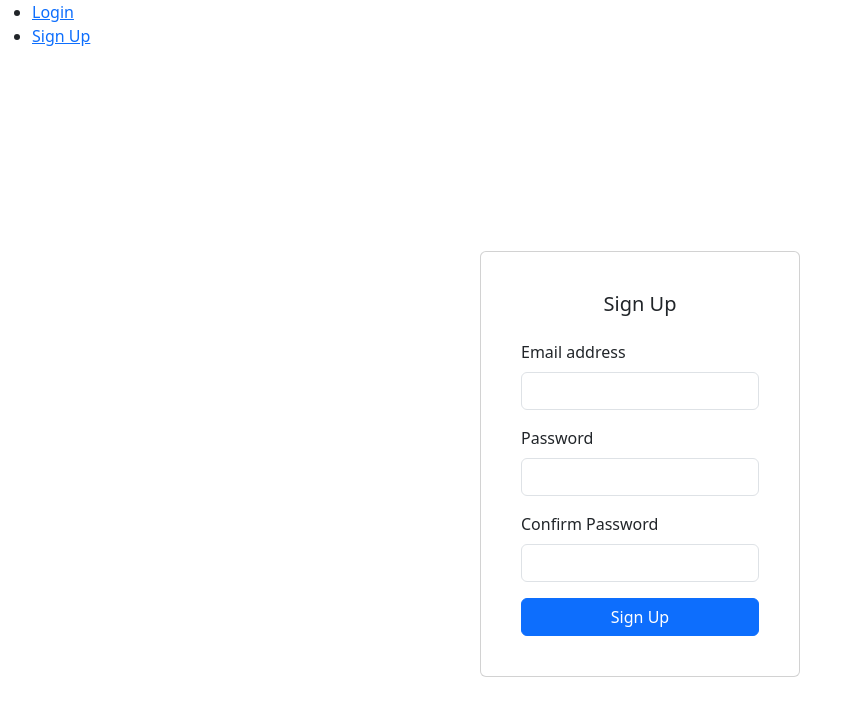
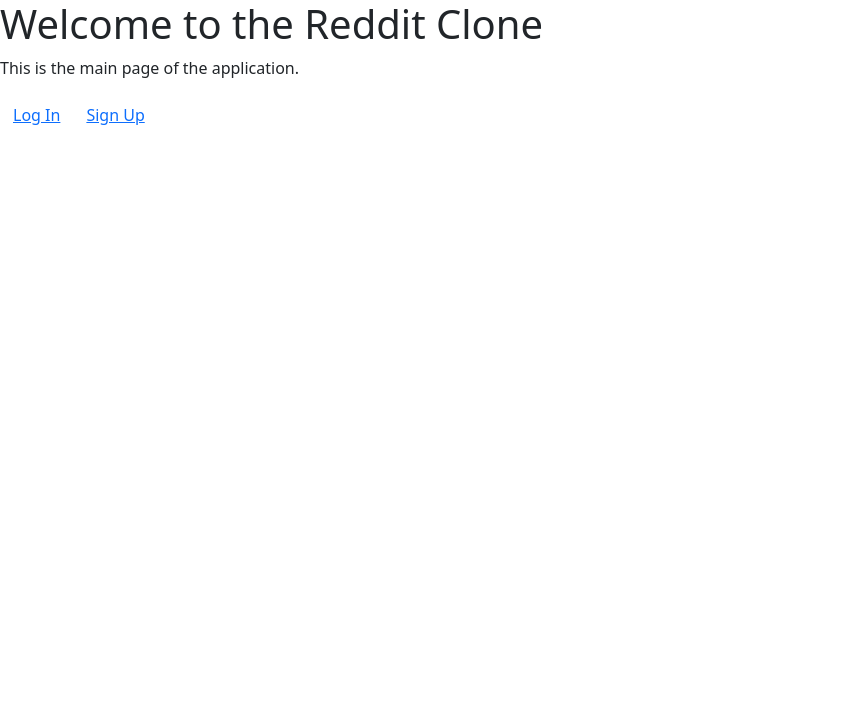
Before and after one commit to YuxiangFanJake/RedditClone_frontend, a React (Create React App) app in the folder reddit-clone-ui/: page /signup in a window 1280 px wide. Shown: the top 716 px of the page, without its empty margins (0-863 px from the left). Built offline with nearby package versions, Linux system fonts and the light colour scheme.

Commit message:
finish the log in and sign up popup window

```diff
--- a/reddit-clone-ui/src/App.js
+++ b/reddit-clone-ui/src/App.js
@@ -1,32 +1,44 @@
-import React from 'react';
-import { BrowserRouter as Router, Route, Link, Routes } from 'react-router-dom';
-import LoginPage from './LoginPage';
-import SignUpForm from './SignUpForm';
+import React, { useState } from 'react';
+import { BrowserRouter as Router, Link } from 'react-router-dom';
+import { Modal, Button } from 'react-bootstrap';
+import LoginPage from './LoginPage'; // Your LoginPage component
+import SignUpForm from './SignUpForm'; // Your SignUpForm component
 
-function App() {
+const App = () => {
+  const [showLogin, setShowLogin] = useState(false);
+  const [showSignUp, setShowSignUp] = useState(false);
+
+  const handleShowLogin = () => setShowLogin(true);
+  const handleCloseLogin = () => setShowLogin(false);
+
+  const handleShowSignUp = () => setShowSignUp(true);
+  const handleCloseSignUp = () => setShowSignUp(false);
+
   return (
     <Router>
-      <div>
-        <nav>
-          {/* Navigation links */}
-          <ul>
-            <li>
-              <Link to="/login">Login</Link>
-            </li>
-            <li>
-              <Link to="/signup">Sign Up</Link>
-            </li>
-          </ul>
-        </nav>
+      <div className="App">
+        {/* Main Page Content */}
+        <div>
+          <h1>Welcome to the Reddit Clone</h1>
+          <p>This is the main page of the application.</p>
+          <Button variant="link" onClick={handleShowLogin}>Log In</Button>
+          <Button variant="link" onClick={handleShowSignUp}>Sign Up</Button>
+        </div>
 
-        {/* Update to use Routes instead of Switch */}
-        <Routes>
-          <Route path="/signup" element={<SignUpForm />} />
-          <Route path="/login" element={<LoginPage />} />
-        </Routes>
+        {/* Login Modal */}
+        <Modal show={showLogin} onHide={handleCloseLogin}>
+            <LoginPage onHide={handleCloseLogin} />
+        </Modal>
+
+        {/* Sign Up Modal */}
+        <Modal show={showSignUp} onHide={handleCloseSignUp}>
+            <SignUpForm onHide={handleCloseSignUp} />
+        </Modal>
+
+        {/* Other routes and application content can be placed here */}
       </div>
     </Router>
   );
-}
+};
 
 export default App;
--- /dev/null
+++ b/reddit-clone-ui/src/LoginPage.css
@@ -0,0 +1,13 @@
+.login-modal-header {
+    display: flex;
+    justify-content: space-between;
+    align-items: center;
+    margin-bottom: 16px;
+  }
+
+  .login-modal-header .modal-title {
+    font-weight: bold;
+  }
+
+  /* Style for your buttons, form controls, and other elements */
+  /* ... */
--- a/reddit-clone-ui/src/LoginPage.js
+++ b/reddit-clone-ui/src/LoginPage.js
@@ -1,9 +1,10 @@
 import React, { useState } from 'react';
-import { Container, Form, Button, Card } from 'react-bootstrap';
+import { Modal, Button, Form } from 'react-bootstrap';
+import './LoginPage.css';
 
-const LoginPage = () => {
+const LoginPage = ({ onHide }) => {
   const [loginData, setLoginData] = useState({
-    email: '',
+    username: '',
     password: '',
   });
 
@@ -15,26 +16,28 @@
     }));
   };
 
-  const handleSubmit = async (e) => {
+  const handleSubmit = (e) => {
     e.preventDefault();
-    // Implement login logic here
-    alert('Login form submitted');
+    // Handle login logic here
+    console.log('Login form data:', loginData);
+    onHide(); // Close the modal
   };
 
   return (
-    <Container className="d-flex justify-content-center align-items-center" style={{ height: '100vh' }}>
-      <Card style={{ width: '20rem' }} className="p-4">
-        <Card.Body>
-          <Card.Title className="text-center mb-4">Log In</Card.Title>
+    <Modal.Body>
+      <Modal.Header closeButton onHide={onHide}>
+        <Modal.Title>Log In</Modal.Title>
+      </Modal.Header>
       <Form onSubmit={handleSubmit}>
+        {/* Form fields */}
         <Form.Group className="mb-3">
-              <Form.Label>Email address</Form.Label>
+          <Form.Label>Email or username</Form.Label>
           <Form.Control
-                type="email"
-                name="email"
-                value={loginData.email}
+            type="text"
+            name="username"
+            required
             onChange={handleChange}
-                required
+            value={loginData.username}
           />
         </Form.Group>
         <Form.Group className="mb-3">
@@ -42,18 +45,16 @@
           <Form.Control
             type="password"
             name="password"
+            required
+            onChange={handleChange}
             value={loginData.password}
-                onChange={handleChange}
-                required
           />
         </Form.Group>
-            <Button variant="primary" type="submit" className="w-100">
+        <Button variant="primary" type="submit">
           Log In
         </Button>
       </Form>
-        </Card.Body>
-      </Card>
-    </Container>
+    </Modal.Body>
   );
 };
 
--- a/reddit-clone-ui/src/SignUpForm.js
+++ b/reddit-clone-ui/src/SignUpForm.js
@@ -1,7 +1,7 @@
 import React, { useState } from 'react';
-import { Container, Form, Button, Row, Col, Card } from 'react-bootstrap';
+import { Modal, Button, Form } from 'react-bootstrap';
 
-const SignUpForm = () => {
+const SignUpForm = (props) => {
   const [formData, setFormData] = useState({
     email: '',
     password: '',
@@ -23,19 +23,20 @@
   };
 
   return (
-    <Container className="d-flex justify-content-center align-items-center" style={{ height: '100vh' }}>
-      <Card style={{ width: '20rem' }} className="p-4">
-        <Card.Body>
-          <Card.Title className="text-center mb-4">Sign Up</Card.Title>
+    <Modal.Body>
+      <Modal.Header closeButton onHide={props.onHide}>
+        <Modal.Title>Sign Up</Modal.Title>
+      </Modal.Header>
       <Form onSubmit={handleSubmit}>
+        {/* Form fields */}
         <Form.Group className="mb-3">
           <Form.Label>Email address</Form.Label>
           <Form.Control
             type="email"
             name="email"
+            required
+            onChange={handleChange}
             value={formData.email}
-                onChange={handleChange}
-                required
           />
         </Form.Group>
         <Form.Group className="mb-3">
@@ -43,9 +44,9 @@
           <Form.Control
             type="password"
             name="password"
+            required
+            onChange={handleChange}
             value={formData.password}
-                onChange={handleChange}
-                required
           />
         </Form.Group>
         <Form.Group className="mb-3">
@@ -53,18 +54,16 @@
           <Form.Control
             type="password"
             name="confirmPassword"
+            required
+            onChange={handleChange}
             value={formData.confirmPassword}
-                onChange={handleChange}
-                required
           />
         </Form.Group>
-            <Button variant="primary" type="submit" className="w-100">
+        <Button variant="primary" type="submit">
           Sign Up
         </Button>
       </Form>
-        </Card.Body>
-      </Card>
-    </Container>
+    </Modal.Body>
   );
 };
 
```
Lines whose indentation alone changed are shown as unchanged.
